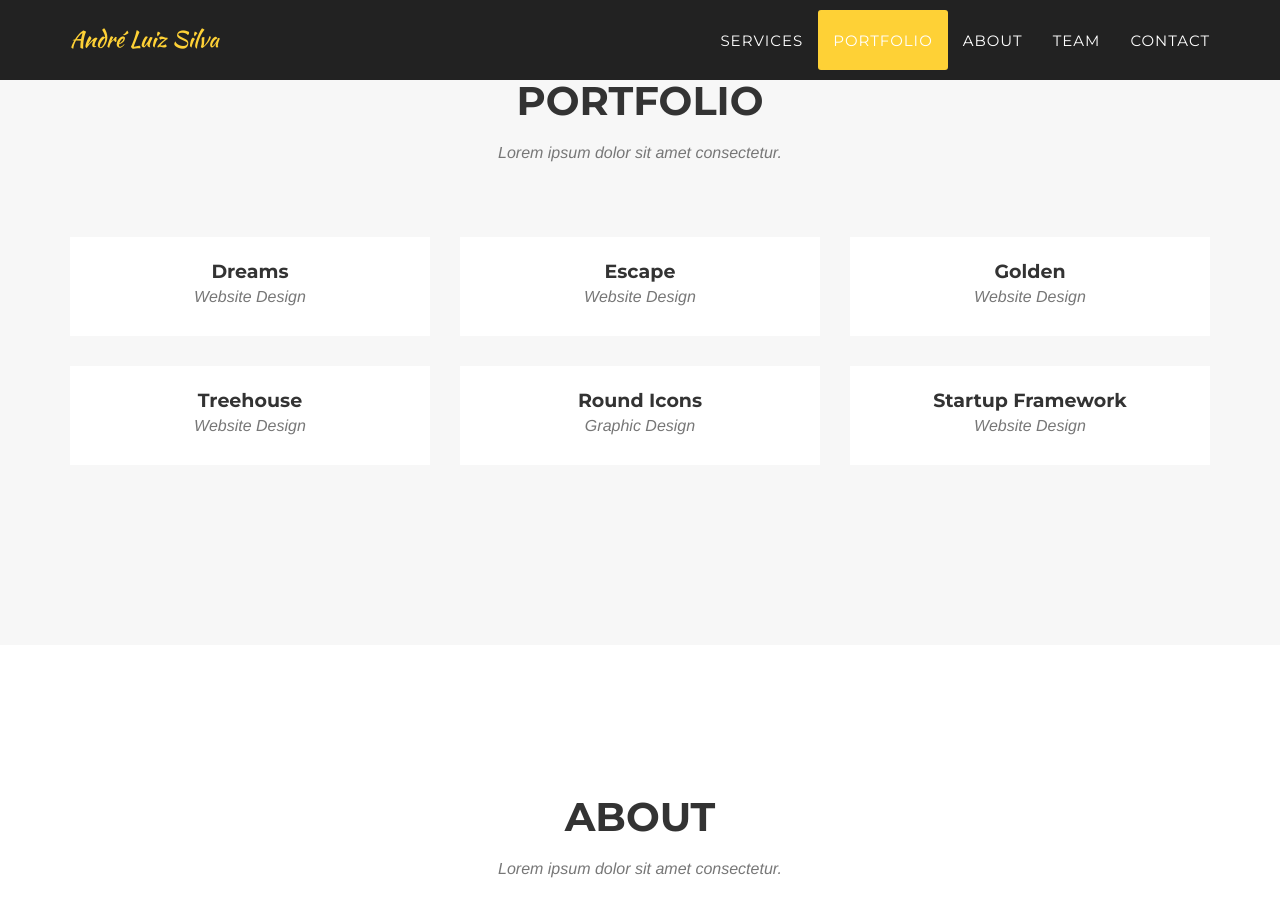
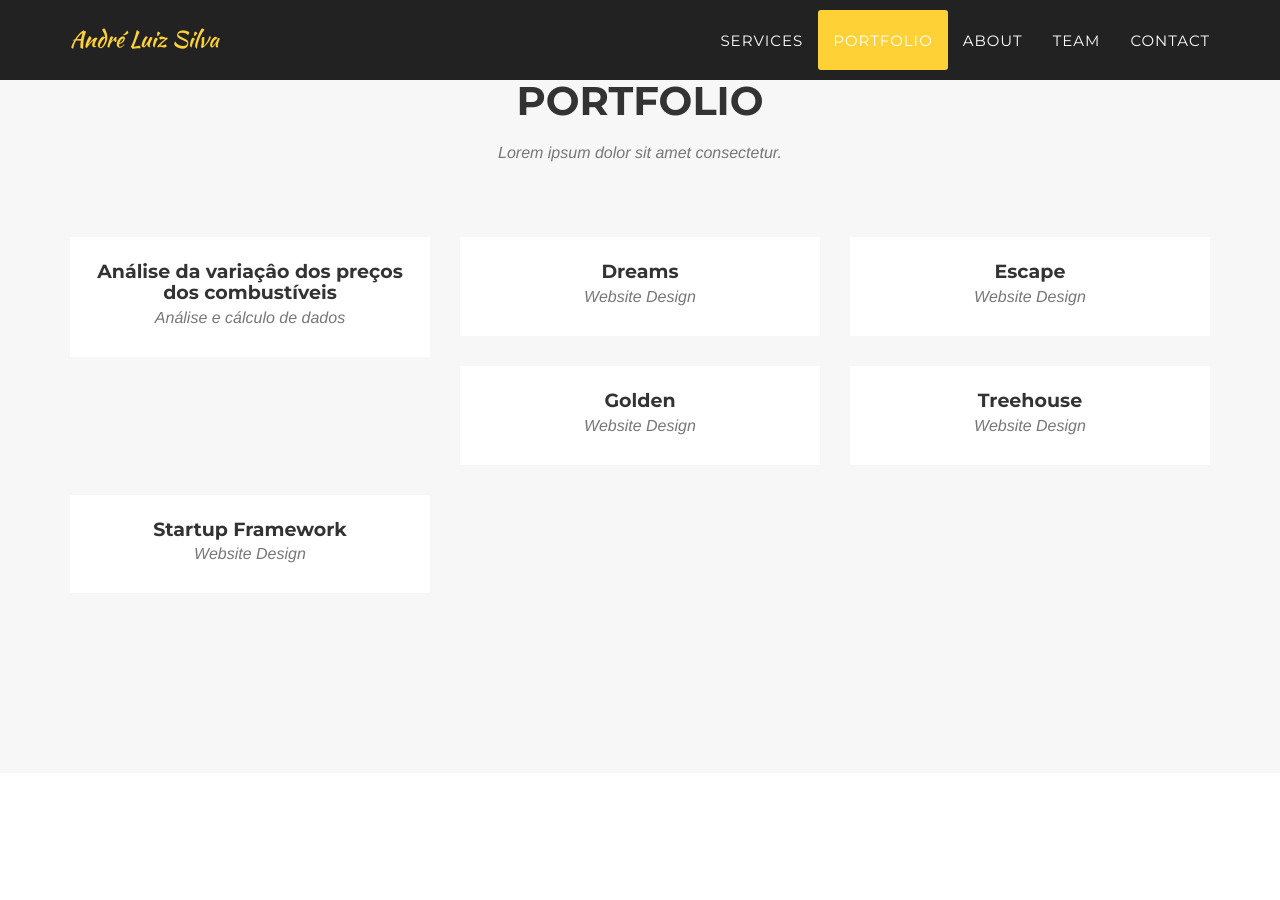
Before and after one commit to AndreLuiiz13/AndreLuiiz13.github.io, a Jekyll site: the page built from _posts/2014-07-13-project-6.markdown, in a window 1280 px wide and 900 px high, scrolled down 1541 px. Built offline with Jekyll 4.4.1, drawn with Linux system fonts in a browser that asks for light colours; some web fonts are replaced.

Commit message:
Update 2014-07-13-project-6.markdown

```diff
--- a/_posts/2014-07-13-project-6.markdown
+++ b/_posts/2014-07-13-project-6.markdown
@@ -1,9 +1,9 @@
 ---
-title: Round Icons
-subtitle: Graphic Design
+title: Análise da variaçâo dos preços dos combustíveis
+subtitle: Análise e cálculo de dados
 layout: default
 modal-id: 6
-date: 2014-07-15
+date: 2026-06-30
 img: roundicons.png
 thumbnail: roundicons-thumbnail.png
 alt: image-alt
```
